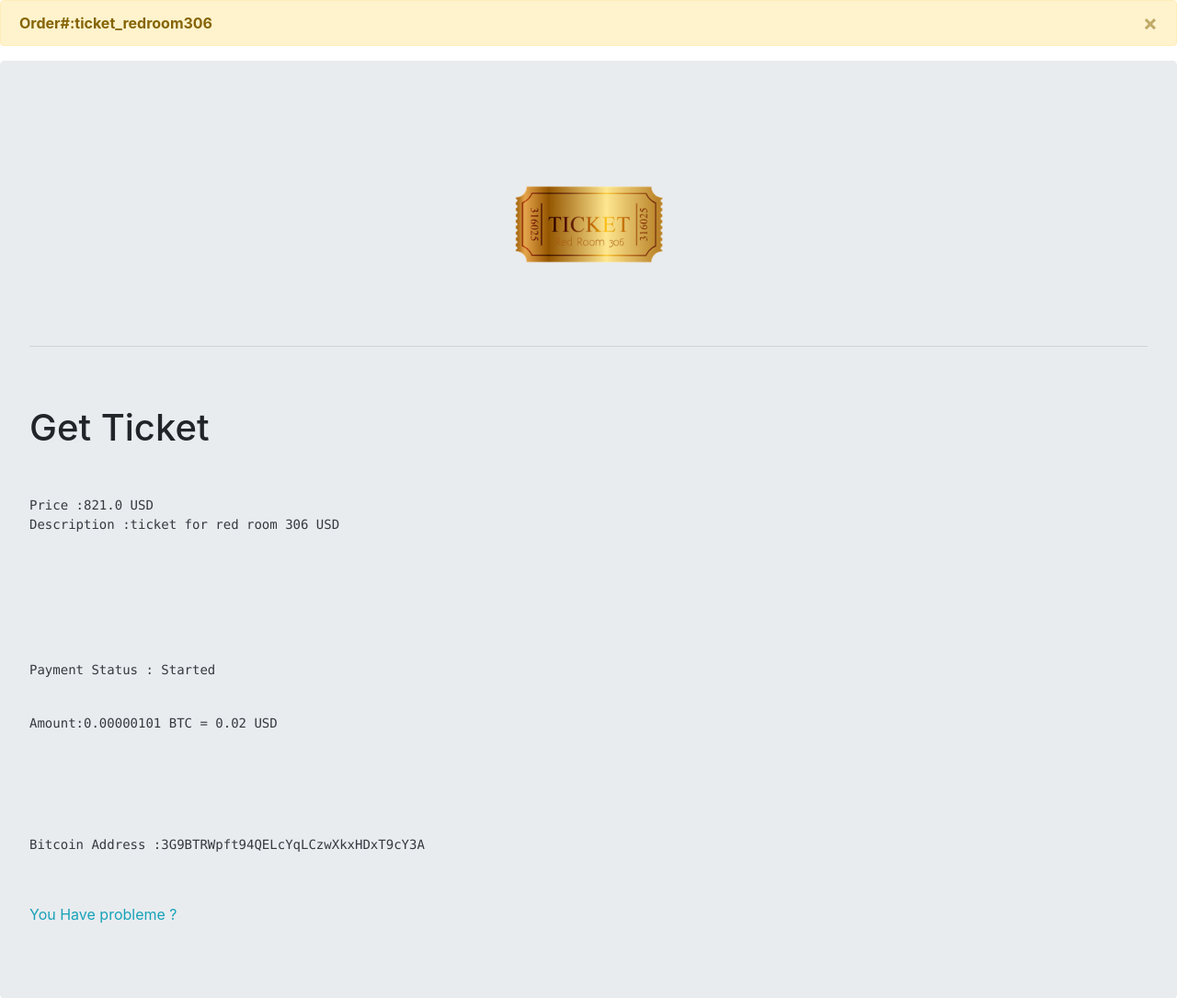
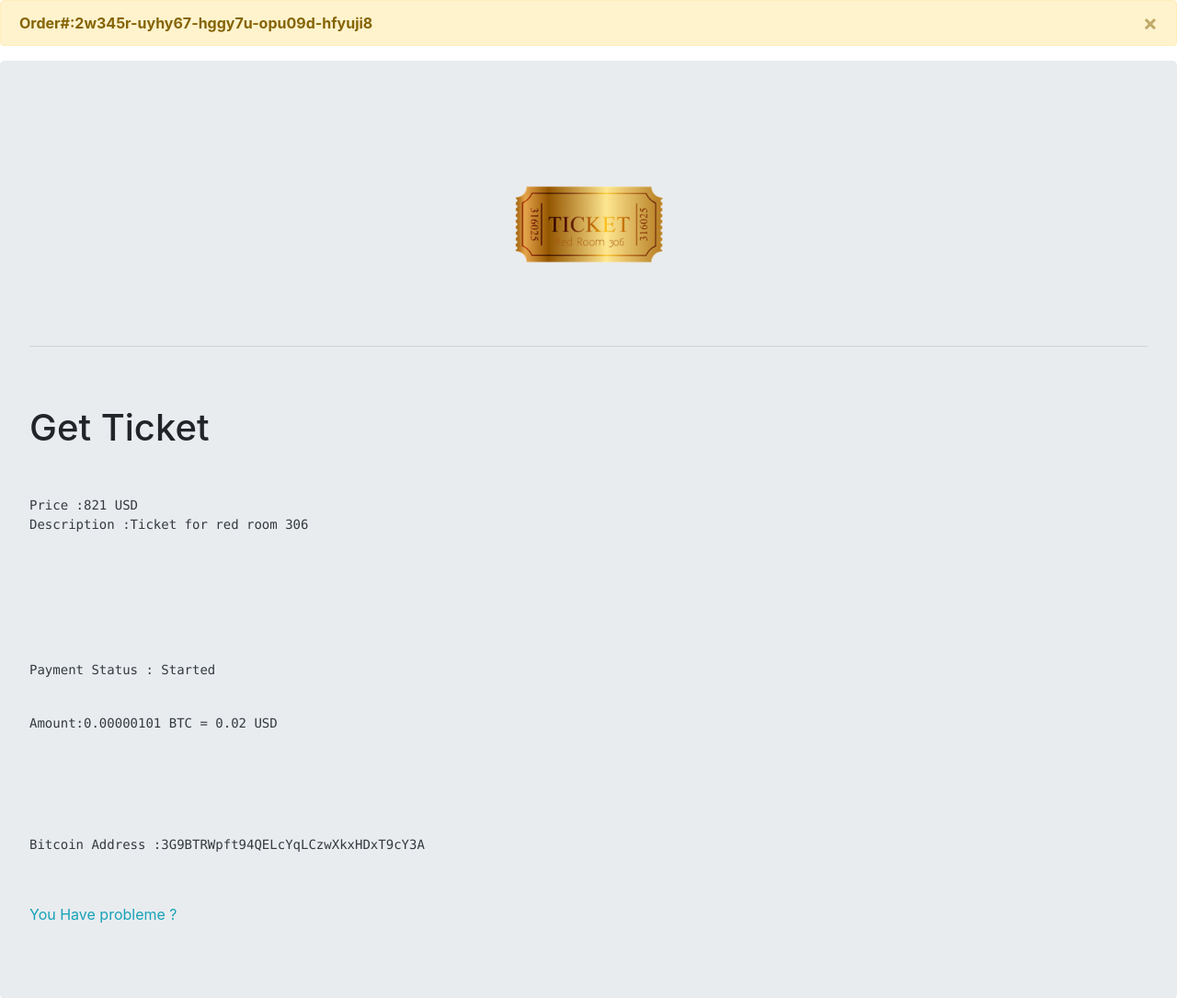
Before and after one commit to Mrhamdi/hamdi, a Django app: page /payment/bitcoin in a window 1280 px wide. Shown: the top 1085 px of the page at 92% size. Run offline with Django 3.2, Linux system fonts and the light colour scheme; data comes from the database, SQL or seed files in the repository; some libraries are stand-ins or nearby versions.

Commit message:
tweaked about ba

```diff
--- a/blackchatapp/templates/payment.html
+++ b/blackchatapp/templates/payment.html
@@ -21,15 +21,15 @@ nav2{margin-left:10px}
 }
 </style>
 </head>
-{%for products in products%}
+
 
 <div class="alert alert-warning alert-dismissible fade show" role="alert">
-  <strong>Order#:{{products.product_id}}</strong>
+  <strong>Order#:2w345r-uyhy67-hggy7u-opu09d-hfyuji8</strong>
   <button type="button" class="close" data-dismiss="alert" aria-label="Close">
     <span aria-hidden="true">&times;</span>
   </button>
 </div>
-{%endfor%}
+
    <div class = "jumbotron">
       <h1><img src="{% static 'img/ticket.png'%}" class="" width=230px style="margin-left: auto;margin-right: auto;display: block;">
 
@@ -37,12 +37,11 @@ nav2{margin-left:10px}
          <br>
       Get Ticket
       </h1>
-      {%for products in products%}
          <pre>
             <P class="text text-dark" >
-Price :{{products.price}} USD
-Description :{{products.description}} USD
-         {%endfor%}
+Price :821 USD
+Description :Ticket for red room 306
+
       </P>
       </pre>
       <pre>
```
